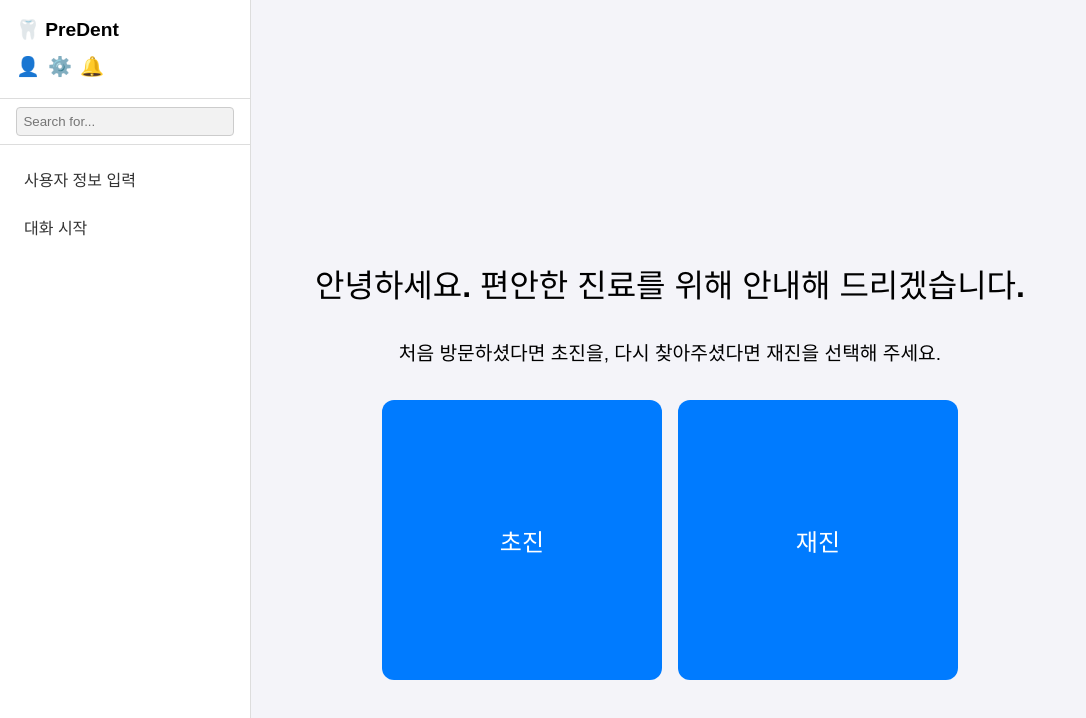
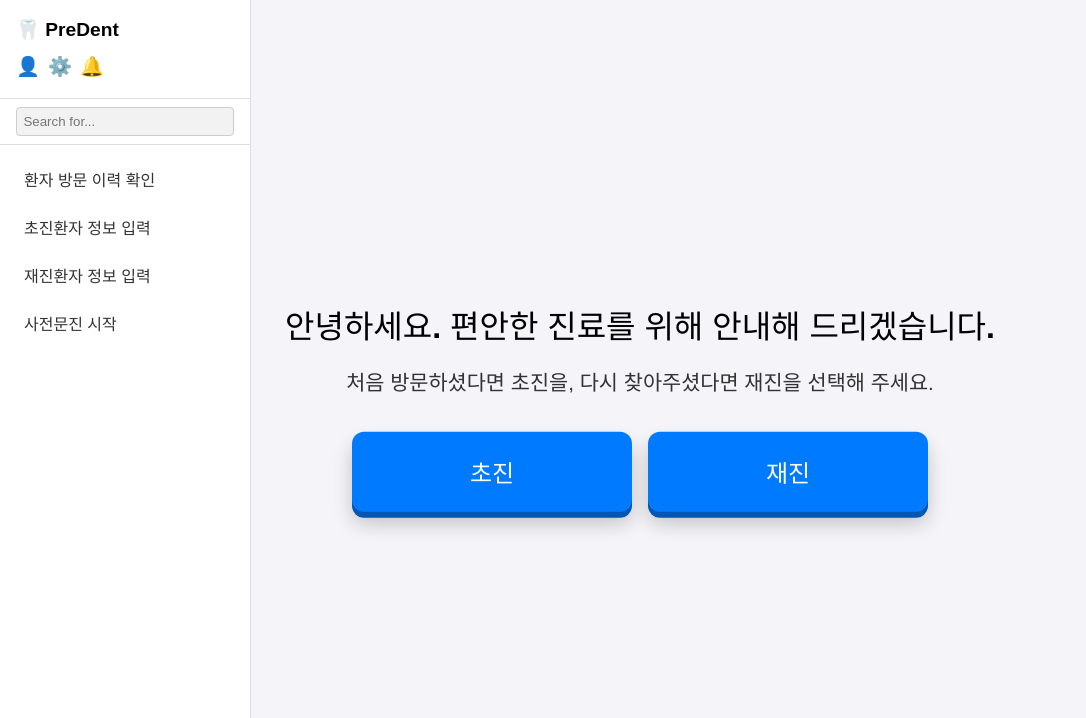
Before and after one commit to SeSac-3-team/PreDent, a React (Vite) app in the folder Frontend/: page / in a window 1280 px wide. Shown: the top 718 px of the page, without its empty margins (0-1086 px from the left). Built offline with nearby package versions, Linux system fonts and the light colour scheme.

Commit message:
feat: Add initial/return patient classification Page

```diff
--- a/Frontend/src/components/Sidebar.jsx
+++ b/Frontend/src/components/Sidebar.jsx
@@ -24,10 +24,16 @@ function Sidebar() {
 
       <nav className="sidebar-menu">
         <Link to="/" className="menu-item">
-          사용자 정보 입력
+          환자 방문 이력 확인
+        </Link>
+        <Link to="/info" className="menu-item">
+          초진환자 정보 입력
+        </Link>
+        <Link to="/info" className="menu-item">
+          재진환자 정보 입력
         </Link>
         <Link to="/chat" className="menu-item">
-          대화 시작
+          사전문진 시작
         </Link>
       </nav>
     </div>
--- a/Frontend/src/pages/VisitCheckPage.css
+++ b/Frontend/src/pages/VisitCheckPage.css
@@ -1,12 +1,12 @@
 /* 부모 컨테이너 스타일 */
 .visit-check-container {
-  display: flex;
-  flex-direction: column;
-  align-items: center;
-  justify-content: center;
-
-  /* 화면 크기에 따라 높이 조정 */
-  min-height: 100vh;
+  position: absolute;
+  top: 50%;
+  left: 50%;
+  transform: translate(-50%, -50%);
+  text-align: center;
+  width: 100%;
+  max-width: 1000px; /* 너무 넓어지지 않도록 제한 */
   padding: 2rem;
 }
 
@@ -30,25 +30,55 @@
   justify-content: center;
 }
 
-/* 버튼 공통 스타일 */
+/* 안내문 스타일 */
+.visit-check-container p {
+  font-size: 1.3rem;
+  color: #333;
+  text-align: center;
+  margin-bottom: 2rem;
+  line-height: 1.6;
+}
+
+/* 3D 버튼 */
 .visit-check-button {
   width: 280px;
-  height: 280px;
+  height: 80px;
+  border: none;
   border-radius: 12px;
   font-size: 1.5rem;
-  font-weight: bold;
+  font-weight: 700;
+  color: white;
+  background: #007bff;
   cursor: pointer;
-
-  /* 키오스크에서도 누르기 편하도록 여백과 테두리 지정 */
-  padding: 1rem;
-  border: none;
-
-  /* 시각적 효과 */
-  background-color: #007bff;
-  color: #fff;
-  transition: background-color 0.3s ease;
+  box-shadow: 0px 6px 0px #0056b3, 0px 12px 20px rgba(0, 0, 0, 0.2);
+  transition: all 0.2s ease-in-out;
 }
 
 .visit-check-button:hover {
-  background-color: #0056b3; /* 마우스 오버 시 색상변경 */
+  background: #0056b3;
 }
+
+.visit-check-button:active {
+  transform: translateY(4px);
+  box-shadow: 0px 3px 0px #0056b3, 0px 8px 15px rgba(0, 0, 0, 0.2);
+}
+
+.visit-check-button:focus {
+  outline: none; /* 클릭 시 생기는 테두리 제거 */
+}
+
+/* 반응형 디자인 */
+@media (max-width: 768px) {
+  .visit-check-container h1 {
+    font-size: 1.8rem;
+  }
+
+  .visit-check-container p {
+    font-size: 1.1rem;
+  }
+
+  .visit-check-button {
+    width: 100%;
+    max-width: 250px;
+  }
+}
--- a/Frontend/src/pages/VisitCheckPage.jsx
+++ b/Frontend/src/pages/VisitCheckPage.jsx
@@ -1,12 +1,14 @@
 import React from "react";
+import { useNavigate } from "react-router-dom";
 import "./VisitCheckPage.css";
 
 const VisitCheckPage = ({ onSelect }) => {
   // onSelect 함수를 통해 클릭된 타입('new' or 'existing')을 부모에게 전달
-  // 추후 다른 페이지로 이동할 경우 react-router-dom의 useNavigate 등을 사용할 수 있음
+  const navigate = useNavigate();
+
   const handleNewPatient = () => {
     if (onSelect) onSelect("new");
-    // 예) navigate('/new-patient-form');
+    navigate("/info");
   };
 
   const handleExistingPatient = () => {
```
Also changed, not shown: Frontend/src/pages/RevisitFormPage.css (added), Frontend/src/pages/RevisitFormPage.jsx (added).
